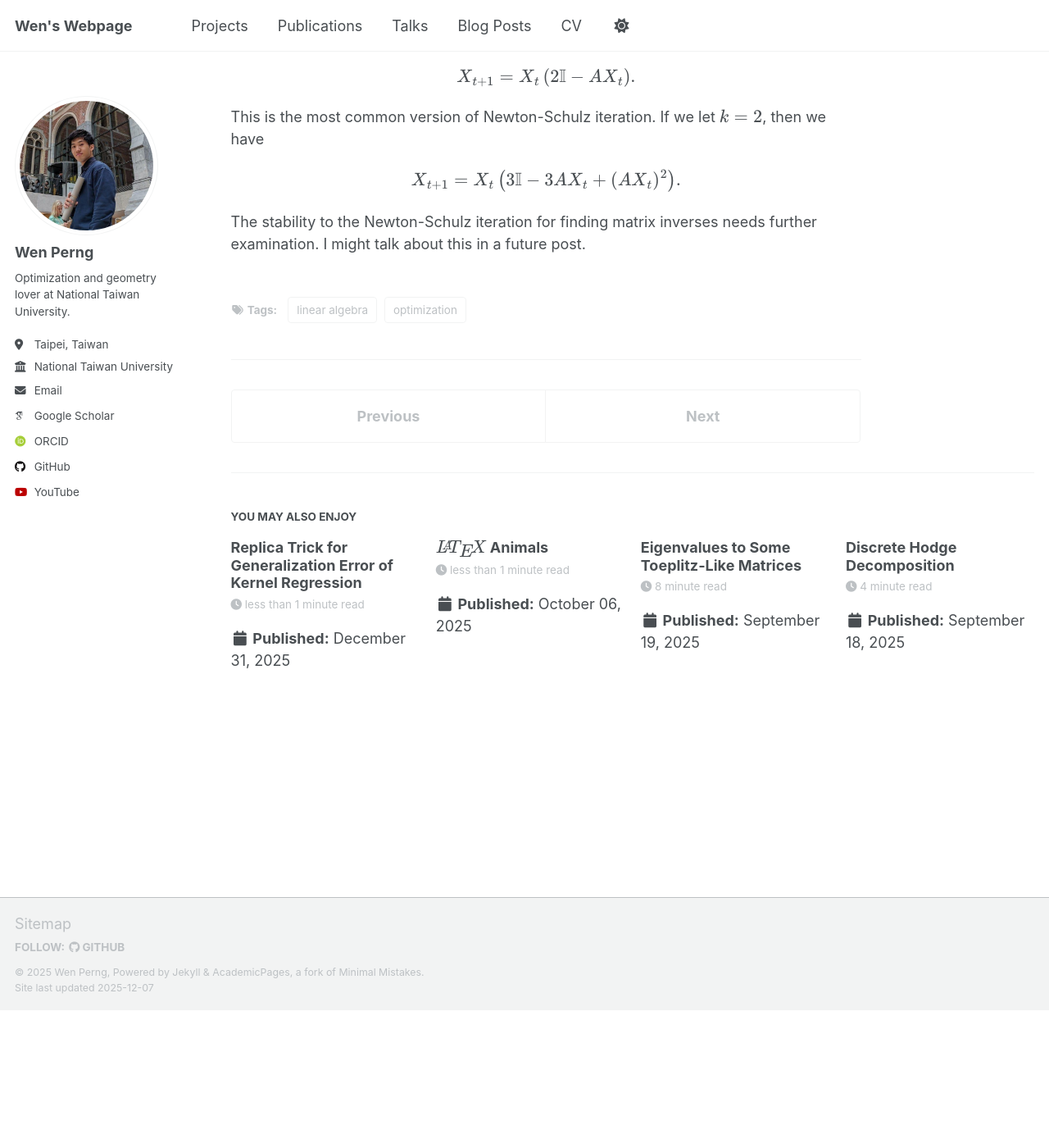
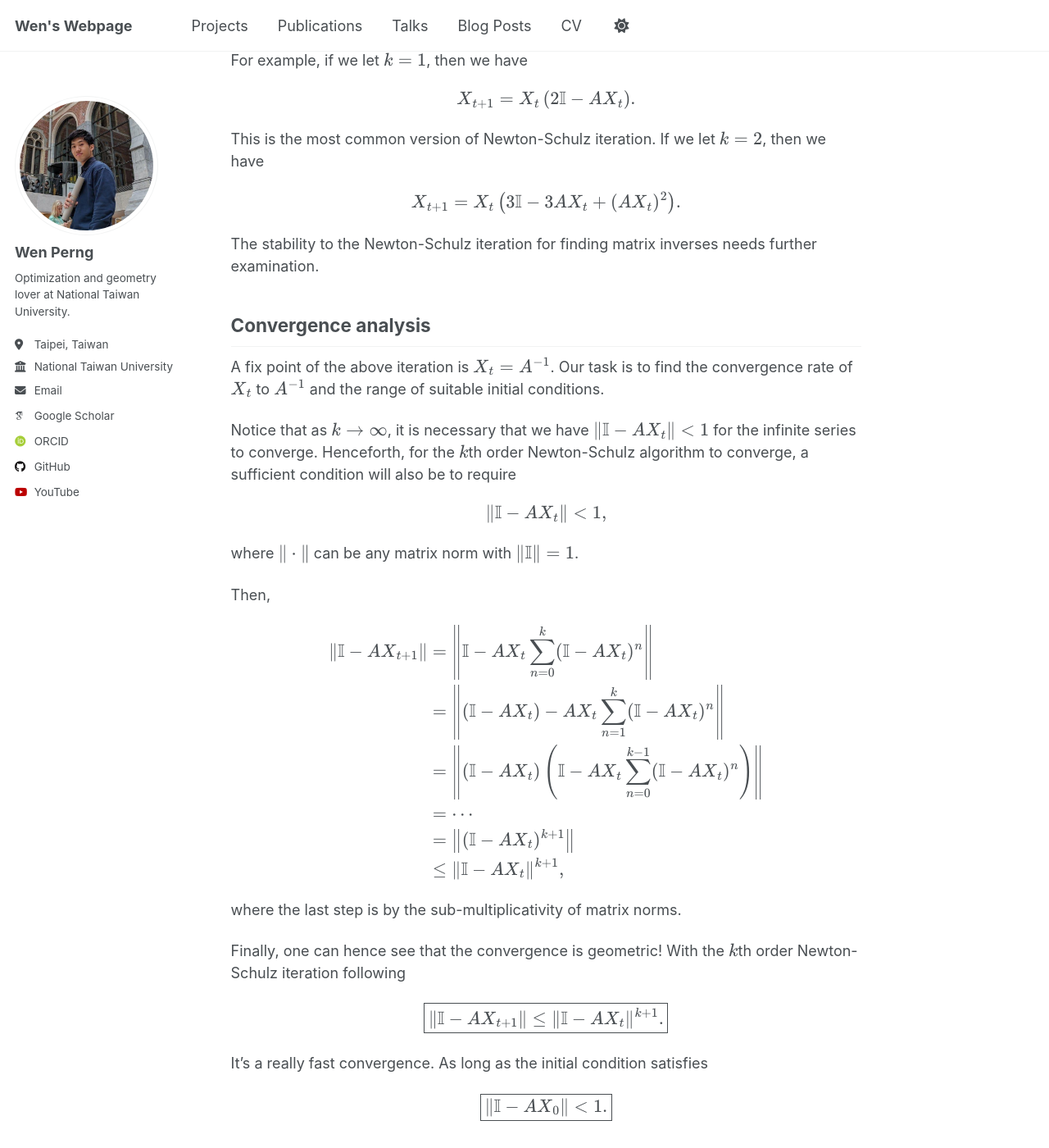
Before and after one commit to WenPerng/WenPerng.github.io, a Jekyll site: the page built from _posts/2025-09/2025-09-08-blog-post.md, in a window 1280 px wide and 1400 px high, scrolled down 2995 px. Shown: the whole window at 82% size. Built offline with Jekyll 4.4.1, drawn with Linux system fonts in a browser that asks for light colours; some web fonts are replaced; a script that is not in the unit is left out; before the commit the page ends 4227 px from its top, so only the background shows below that; some of the changed text lies outside the part shown.

Commit message:
blog combine (newton-schulz)

```diff
--- a/_config.yml
+++ b/_config.yml
@@ -354,7 +354,7 @@ whitelist:
 #  - <base_path/my-awesome-category/index.html ~> path: /
 category_archive:
   type: liquid
-  path: /blog-categories/
+  path: /categories/
 tag_archive:
   type: liquid
   path: /tags/
--- a/_data/navigation.yml
+++ b/_data/navigation.yml
@@ -24,7 +24,7 @@ main:
   #  url: /portfolio/
 
   - title: "Blog Posts"
-    url: /categories/
+    url: /year-archive/
 
   - title: "CV"
     url: /cv/
--- a/_pages/category-archive.html
+++ b/_pages/category-archive.html
@@ -1,6 +1,6 @@
 ---
 layout: archive
-permalink: /blog-categories/
+permalink: /categories/
 title: "Blog Posts by Category"
 author_profile: true
 ---
--- a/_posts/2025-09/2025-09-08-blog-post.md
+++ b/_posts/2025-09/2025-09-08-blog-post.md
@@ -88,9 +88,9 @@ $$
 </p>
 Note that as \\(k\rightarrow\infty\\), we obtain that \\(X_{t+1} = A^{-1}\\).
 
-The iteration we obtained is the Newton-Schulz iteration for finding matrix inverses!
+The iteration we obtained is the \\(k\\)th order Newton-Schulz iteration for finding matrix inverses!
 
-If we let \\(k=1\\), then we have
+For example, if we let \\(k=1\\), then we have
 <p>
 
 $$
@@ -105,4 +105,51 @@ X_{t+1} = X_{t} \left(3\mathbb{I} - 3AX_{t} + (A X_{t})^2\right).
 $$
 </p>
 
-The stability to the Newton-Schulz iteration for finding matrix inverses needs further examination. I might talk about this in a future post.
+The stability to the Newton-Schulz iteration for finding matrix inverses needs further examination.
+
+## Convergence analysis
+A fix point of the above iteration is \\(X_t = A^{-1}\\). Our task is to find the convergence rate of \\(X_t\\) to \\(A^{-1}\\) and the range of suitable initial conditions.
+
+Notice that as \\(k\rightarrow\infty\\), it is necessary that we have \\(\\|\mathbb{I} - AX_t\\| < 1\\) for the infinite series to converge. Henceforth, for the \\(k\\)th order Newton-Schulz algorithm to converge, a sufficient condition will also be to require
+<p>
+
+$$
+\|\mathbb{I} - AX_t\| < 1,
+$$
+</p>
+where \\(\\|\cdot\\|\\) can be any matrix norm with \\(\\|\mathbb{I}\\| = 1\\).
+
+Then,
+<p>
+
+$$
+\begin{align*}
+    \|\mathbb{I} - AX_{t+1} \| &= \left\| \mathbb{I} - AX_{t} \sum_{n=0}^{k} (\mathbb{I} - AX_{t})^n\right\| \\
+    &= \left\| (\mathbb{I} - AX_{t}) - AX_{t} \sum_{n=1}^{k} (\mathbb{I} - AX_{t})^n\right\| \\
+    &= \left\| (\mathbb{I} - AX_{t}) \left(\mathbb{I} - AX_{t} \sum_{n=0}^{k-1} (\mathbb{I} - AX_{t})^n\right)\right\| \\
+    &= \cdots \\
+    &= \left\| (\mathbb{I} - AX_{t})^{k+1} \right\| \\
+    &\le \| \mathbb{I} - AX_{t} \|^{k+1},
+\end{align*}
+$$
+</p>
+where the last step is by the sub-multiplicativity of matrix norms.
+
+Finally, one can hence see that the convergence is geometric! With the \\(k\\)th order Newton-Schulz iteration following
+<p>
+
+$$
+\boxed{
+    \|\mathbb{I} - AX_{t+1} \| \le \|\mathbb{I} - AX_{t}\|^{k+1}.
+}
+$$
+</p>
+It's a really fast convergence. As long as the initial condition satisfies
+<p>
+
+$$
+\boxed{
+    \|\mathbb{I} - AX_0\| < 1.
+}
+$$
+</p>
--- a/_posts/2025-12/2025-12-06-blog-post.md
+++ /dev/null
@@ -1,8 +0,0 @@
----
-title: 'Replica Trick for Generalization Error of Kernel Regression'
-date: 2025-12-31
-permalink: /posts/2025/12/blog-post-01/
-tags:
-  - machine learning
-excerpt: ""
----
```
Also changed, not shown: _posts/2025-09/2025-09-09-blog-post.md (+0 -56 lines).
